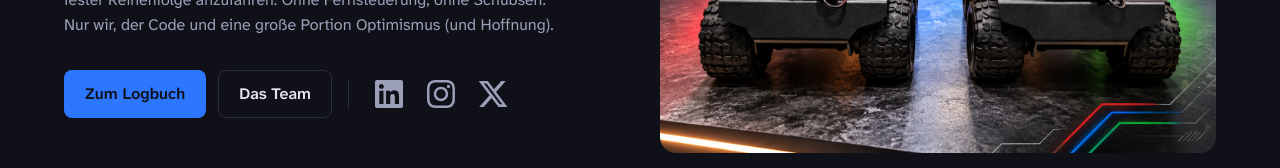
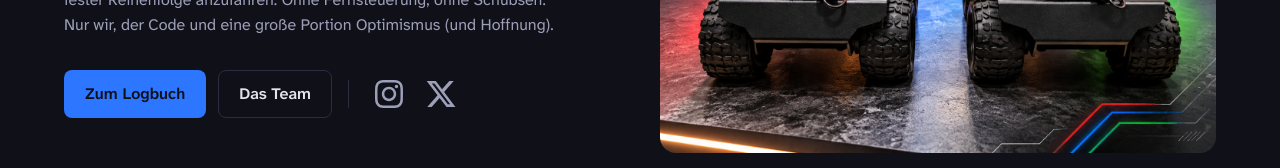
Before and after one commit to digiCoon/discRovery, a React (Vite) app: page / in a window 1280 px wide. Shown: the part 435-603 px from the top of the page. Built offline with nearby package versions, Linux system fonts and the light colour scheme.

Commit message:
Remove LinkedIn from social links

```diff
--- a/src/content/socials.js
+++ b/src/content/socials.js
@@ -1,8 +1,7 @@
-import { FaLinkedin, FaInstagram, FaXTwitter } from 'react-icons/fa6'
+import { FaInstagram, FaXTwitter } from 'react-icons/fa6'
 
 // Add the profile URL once the account exists; without URL the icon is shown as a placeholder
 export const socials = [
-    { label: 'LinkedIn', url: 'https://www.linkedin.com/in/disc-rovery-4a467a440/', Icon: FaLinkedin },
     { label: 'Instagram', url: 'https://www.instagram.com/disc.rovery/', Icon: FaInstagram },
     { label: 'X', url: 'https://x.com/DiscRoveryEu', Icon: FaXTwitter },
 ]
```
